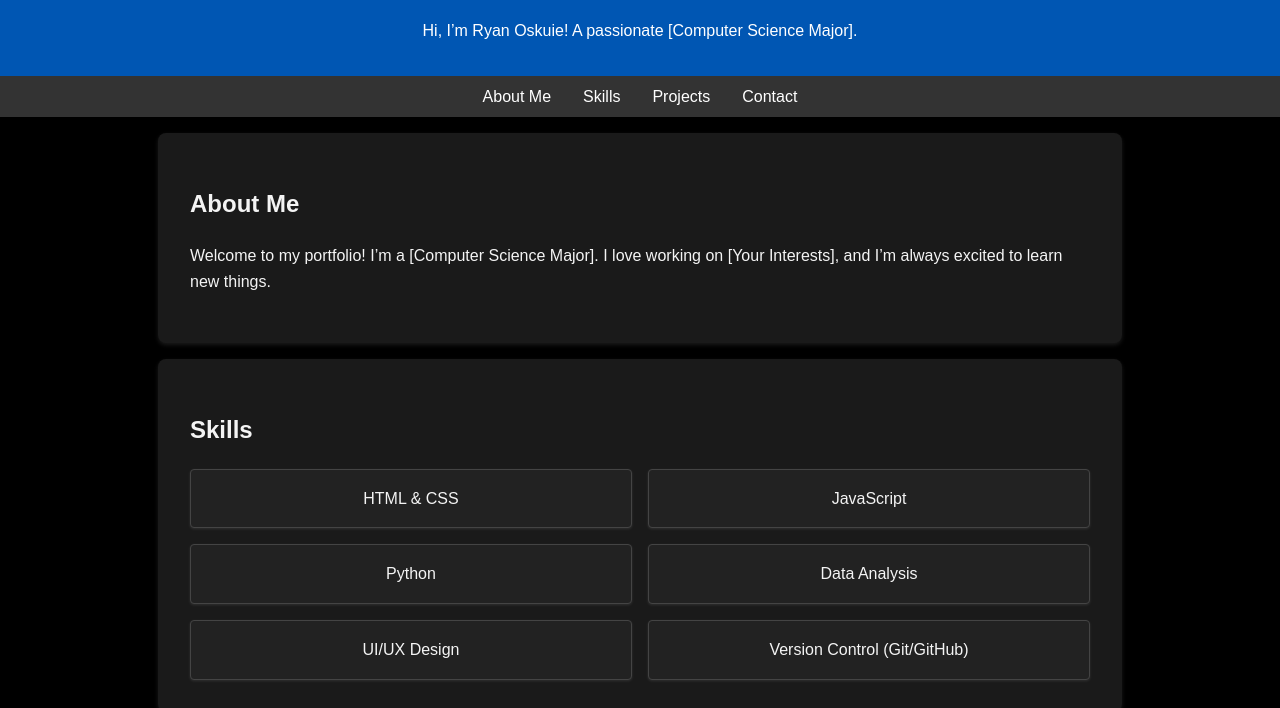
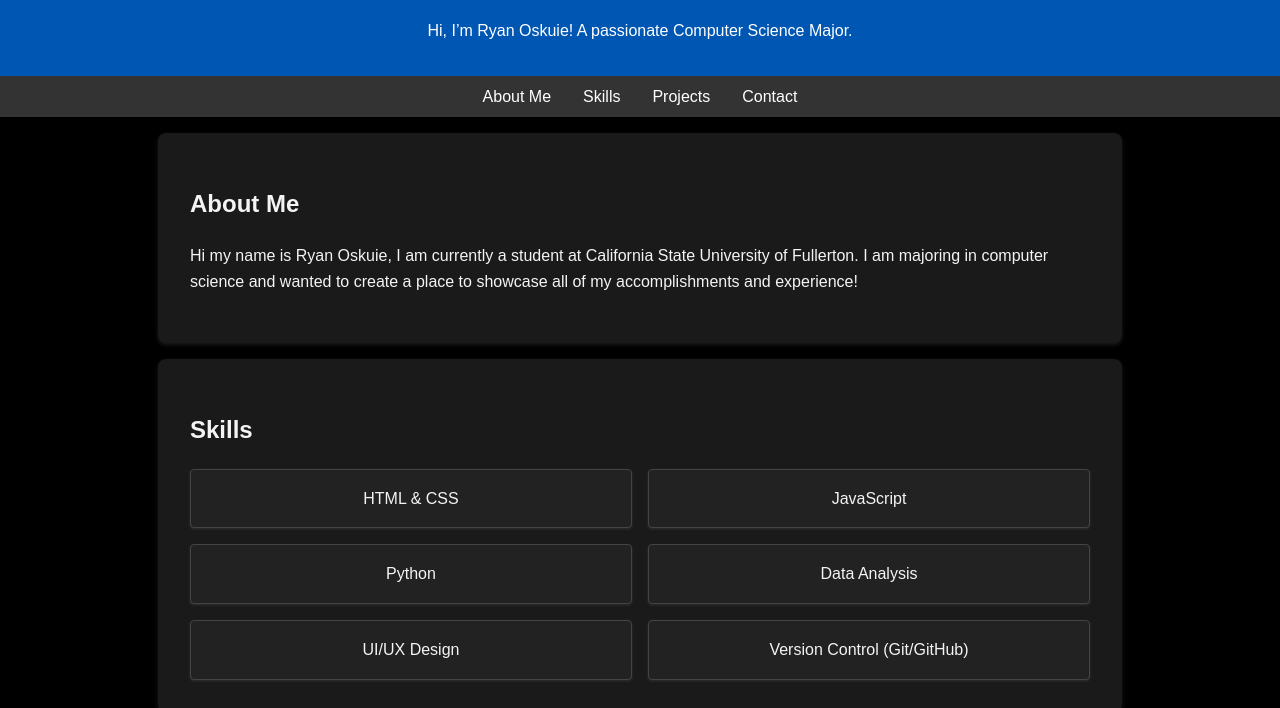
Before and after one commit to ryanoskuie/Personal-Website, a plain HTML site: page index.html in a window 1280 px wide. Shown: the part 92-800 px from the top of the page. Drawn offline with Linux system fonts and the light colour scheme.

Commit message:
Update index.html

```diff
--- a/index.html
+++ b/index.html
@@ -73,7 +73,7 @@
 <body>
     <header>
         <h1>Welcome to My Portfolio</h1>
-        <p>Hi, I’m Ryan Oskuie! A passionate [Computer Science Major].</p>
+        <p>Hi, I’m Ryan Oskuie! A passionate Computer Science Major.</p>
     </header>
 
     <nav>
@@ -85,7 +85,7 @@
 
     <section id="about">
         <h2>About Me</h2>
-        <p>Welcome to my portfolio! I’m a [Computer Science Major]. I love working on [Your Interests], and I’m always excited to learn new things.</p>
+        <p>Hi my name is Ryan Oskuie, I am currently a student at California State University of Fullerton. I am majoring in computer science and wanted to create a place to showcase all of my accomplishments and experience! </p>
     </section>
 
     <section id="skills">
@@ -130,7 +130,7 @@
     </section>
 
     <footer>
-        <p>&copy; 2025 [Your Name]. All Rights Reserved.</p>
+        <p>&copy; 2025 Ryan Oskuie. All Rights Reserved.</p>
     </footer>
 </body>
 </html>
```
